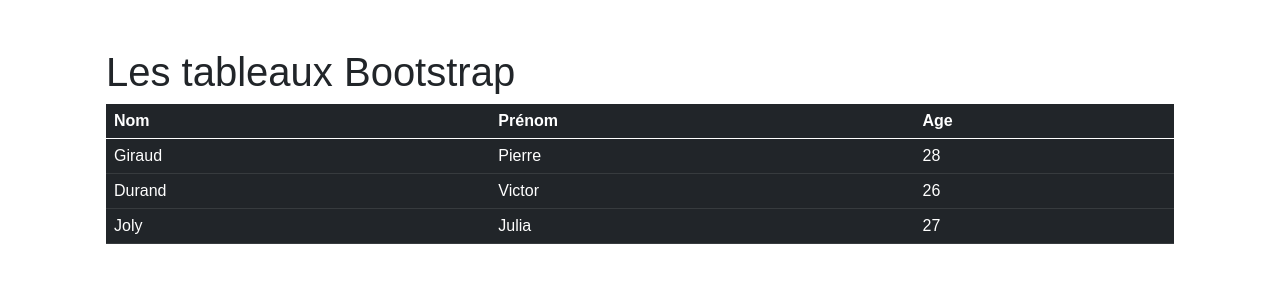
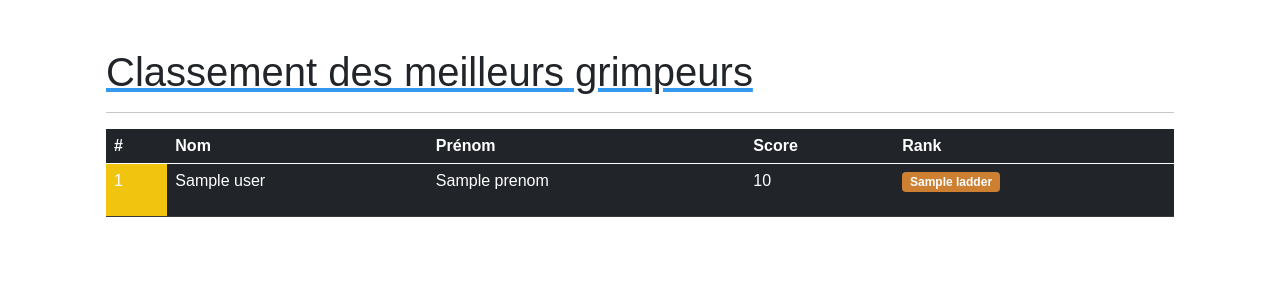
Before and after one commit to QuentinMlt/Symfony, a Symfony app: template templates/user/rank.html.twig in a window 1280 px wide. Shown: the part 56-356 px from the top of the page. Run offline with Twig, Linux system fonts and the light colour scheme; the template is opened without the code that fills it: most values are stand-ins (such as "Sample title", 1, 10 or a date in 2020); some libraries are stand-ins or nearby versions.

Commit message:
page classement

```diff
--- a/templates/user/rank.html.twig
+++ b/templates/user/rank.html.twig
@@ -5,31 +5,42 @@
 {% block body %}
 <div class="container">
     <div class="container">
-      <h1>Les tableaux Bootstrap</h1>
+      <h1 style="text-decoration: underline; text-decoration-color: #339af0;">Classement des meilleurs grimpeurs</h1><hr>
       <table class="table table-dark">
         <thead>
           <tr>
+            <th>#</th>
             <th>Nom</th>
             <th>Prénom</th>
-            <th>Age</th>
+            <th>Score</th>
+            <th>Rank</th>
           </tr>
         </thead>
         <tbody>
-          <tr>
-            <td>Giraud</td>
-            <td>Pierre</td>
-            <td>28</td>
+          {% for index,user in users %}
+           <tr>
+           {% if index + 1 == 1 %}
+           <td style="background-color: #f1c40f;">{{index + 1}}</td>
+           {% endif %}
+
+           {% if index + 1 == 2 %}
+           <td style="background-color: #bdc3c7;">{{index + 1}}</td>
+           {% endif %}
+
+           {% if index + 1 == 3 %}
+           <td style="background-color: #CD7F32;">{{index + 1}}</td>
+           {% endif %}
+
+           {% if index + 1 > 3  %}
+           <td>{{index + 1}}</td>
+           {% endif %}
+              <td>{{user.nom}}</td>
+              <td>{{user.prenom}}</td>
+              <td>{{user.score}}</td>
+              <td><p class="badge" style="background-color: #CD7F32">{{user.ladder}}</p></td>
           </tr>
-          <tr>
-            <td>Durand</td>
-            <td>Victor</td>
-            <td>26</td>
-          </tr>
-          <tr>
-            <td>Joly</td>
-            <td>Julia</td>
-            <td>27</td>
-          </tr>
+          {% endfor %}
+
         </tbody>
       </table>
     </div>
```
Also changed, not shown: src/Controller/UserController.php (+9 -0 lines), src/Repository/UserRepository.php (+9 -0 lines), 1 other file.
